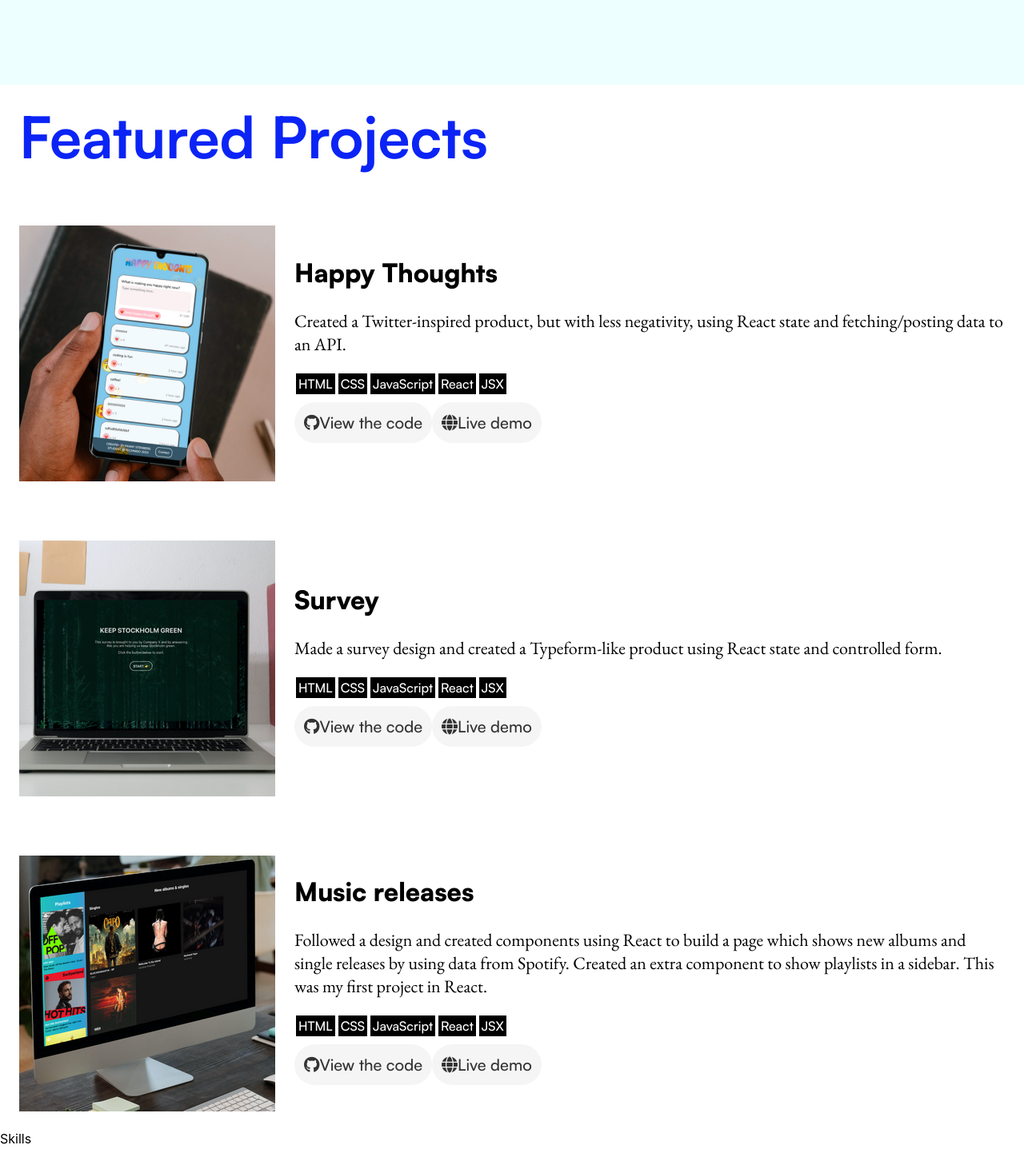
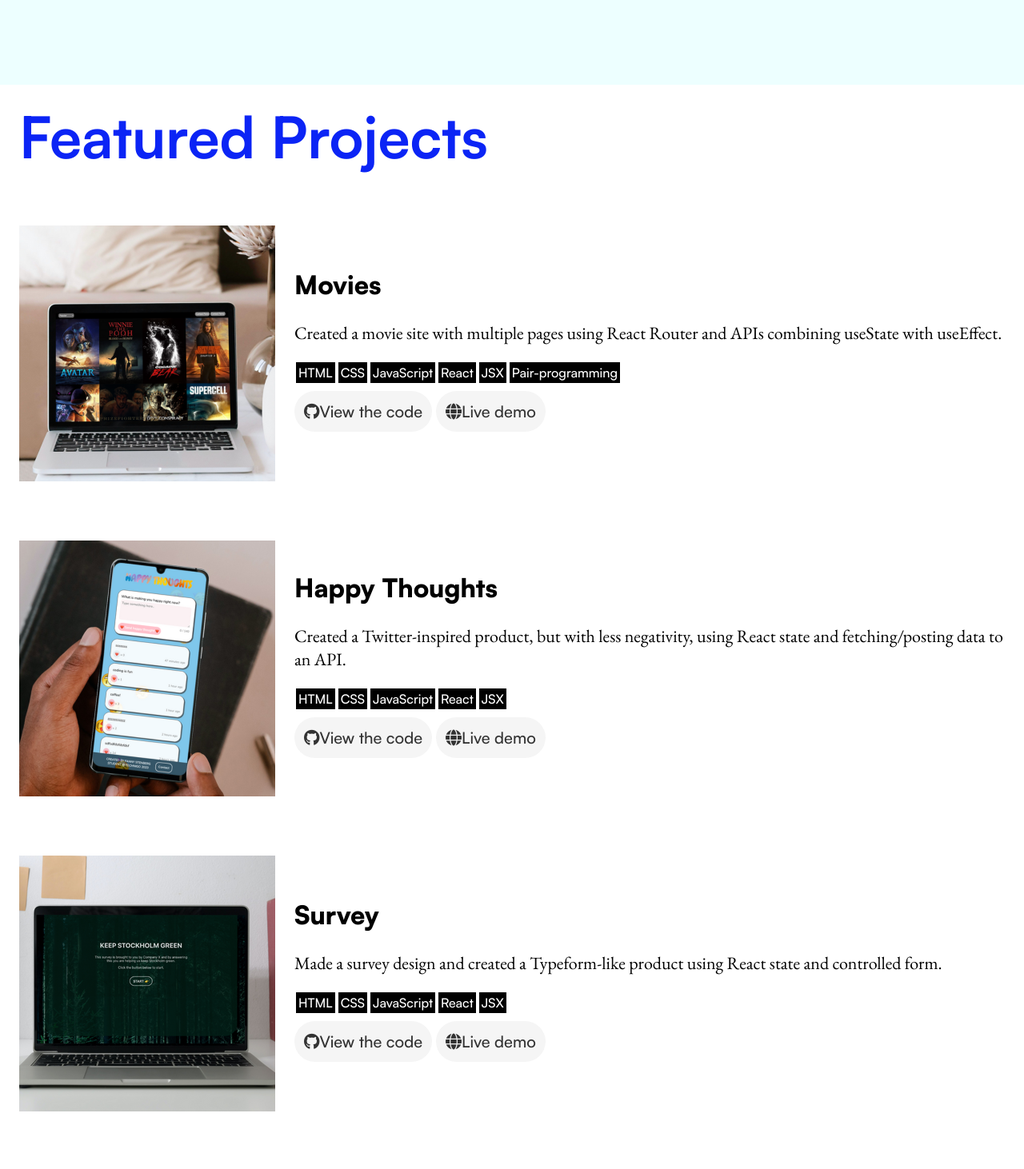
Before and after one commit to fannystenberg/portfolio-react, a React (Create React App) app: page / in a window 1280 px wide. Shown: the part 1330-2792 px from the top of the page at 80% size. Built offline with nearby package versions, Linux system fonts and the light colour scheme.

Commit message:
added last project and updated components

```diff
--- a/src/App.js
+++ b/src/App.js
@@ -1,8 +1,9 @@
-/* eslint-disable jsx-quotes */
 import React from 'react';
 import Header from 'components/Header';
 import FeaturedProjects from 'components/FeaturedProjects';
 import Footer from 'components/Footer';
+import Tech from 'components/Tech';
+import Skills from 'components/Skills';
 
 export const App = () => {
   return (
@@ -13,26 +14,34 @@ export const App = () => {
         <p className="scroll-text">Lets scroll</p>
       </div>
       <main>
-        <section lang="en-US" className="tech" title="Information about tech-stack" aria-label="Information about tech-stack">
-          <h2>Tech</h2>
-          <p>
-            HTML, CSS, Flexbox, <mark className="pink-bg-text">JavaScript,</mark> ES6, JSX,
-            <mark className="blue-bg-text">React,</mark> React Hooks, Redux, Node.js, Mongo DB, Web Accessibly, API:s,
-            <mark className="light-blue-bg-text">mob-programming,</mark> pair-programming, Github.
-          </p>
-        </section>
+        <Tech />
         <section lang="en-US" className="featured-projects" title="Fanny's featured projects" aria-label="List of Fanny's featured projects">
           <h2 lang="en" className="featuredProjectsTitle">Featured Projects</h2>
+          <FeaturedProjects
+            imgSrc="../images/movies.png"
+            title="Movies"
+            description="Created a movie site with multiple pages using React Router and APIs combining useState with useEffect."
+            language1="React"
+            language2="JSX"
+            language3="Pair-programming"
+            githubLink="project-movies"
+            netlifyLink="movie-releases-by-fanny-and-fiona" />
           <FeaturedProjects
             imgSrc="../images/happy-thoughts.png"
             title="Happy Thoughts"
             description="Created a Twitter-inspired product, but with less negativity, using React state and fetching/posting data to an API."
+            language1="React"
+            language2="JSX"
+            language3="no"
             githubLink="project-happy-thoughts"
             netlifyLink="happy-thoughts-byfanny" />
           <FeaturedProjects
             imgSrc="../images/survey.png"
             title="Survey"
             description="Made a survey design and created a Typeform-like product using React state and controlled form."
+            language1="React"
+            language2="JSX"
+            language3="no"
             githubLink="project-survey"
             netlifyLink="green-survey" />
           <FeaturedProjects
@@ -40,13 +49,41 @@ export const App = () => {
             title="Music releases"
             description="Followed a design and created components using React to build a page which shows new albums and single releases
              by using data from Spotify. Created an extra component to show playlists in a sidebar. This was my first project in React."
+            language1="React"
+            language2="JSX"
+            language3="Pair-programming"
             githubLink="project-music-releases"
             netlifyLink="extraordinary-macaron-fce4c5" />
+          <FeaturedProjects
+            imgSrc="../images/weather-app.png"
+            title="Weather app"
+            description="Followed a design and built a simple weather dashboard that tells today's weather, temperature and a 5-day forecast using a weather API."
+            language1="Pair-programming"
+            language2="no"
+            language3="no"
+            githubLink="project-weather-app"
+            netlifyLink="weather-app-byannafannyfiona" />
+          <FeaturedProjects
+            imgSrc="../images/guess-who.png"
+            title="Guess who the game"
+            description="Created a digital version of the classic board game Guess who."
+            language1="no"
+            language2="no"
+            language3="no"
+            githubLink="project-guess-who"
+            netlifyLink="guess-who-byfannystenberg" />
+          <FeaturedProjects
+            imgSrc="../images/chatbot.png"
+            title="Chatbot built in JS"
+            description="Built a chatbot that gives you recommendations for restaurants in Stockholm depending on your pick of cuisine. This was my first project in JavaScript."
+            language1="no"
+            language2="no"
+            language3="no"
+            githubLink="project-chatbot"
+            netlifyLink="theguide-chatbot" />
         </section>
       </main>
-      <aside>
-        Skills
-      </aside>
+      <Skills />
       <Footer />
     </>
   )
--- a/src/components/FeaturedProjects.js
+++ b/src/components/FeaturedProjects.js
@@ -1,6 +1,8 @@
 import React from 'react';
 
-const FeaturedProjects = ({ imgSrc, title, description, githubLink, netlifyLink }) => {
+const FeaturedProjects = (
+  { imgSrc, title, description, language1, language2, language3, githubLink, netlifyLink }
+) => {
   return (
     <div lang="en-US" className="project">
       <div className="projectPicture" aria-hidden="true">
@@ -10,11 +12,12 @@ const FeaturedProjects = ({ imgSrc, title, description, githubLink, netlifyLink
         <h3 lang="en">{title}</h3>
         <p lang="en">{description}</p>
         <ul lang="en" className="project-languages" aria-label="Coding languages used in this project">
-          <li lang="en">HTML</li>
-          <li lang="en">CSS</li>
-          <li lang="en">JavaScript</li>
-          <li lang="en">React</li>
-          <li lang="en">JSX</li>
+          <li lang="en" className="showList">HTML</li>
+          <li lang="en" className="showList">CSS</li>
+          <li lang="en" className="showList">JavaScript</li>
+          <li lang="en" className={language1.length <= 2 ? 'hideList' : 'showList'}>{language1}</li>
+          <li lang="en" className={language2.length <= 2 ? 'hideList' : 'showList'}>{language2}</li>
+          <li lang="en" className={language3.length <= 2 ? 'hideList' : 'showList'}>{language3}</li>
         </ul>
         <button
           lang="en"
--- a/src/components/Footer.js
+++ b/src/components/Footer.js
@@ -18,7 +18,7 @@ const Footer = () => {
         <p>+46(0) 767 16 47 19</p>
         <p>ffannystenberg@gmail.com</p>
       </div>
-      <div className="contact-me">
+      <div className="contactMe">
         <a hrefLang="en-US" className="icon" title="link to Fanny's Linked In page" href="https://www.linkedin.com/in/fanny-stenberg/" target="_blank" rel="noreferrer">
           <i aria-hidden="true" className="fab fa-linkedin-in" />
         </a>
--- /dev/null
+++ b/src/components/Skills.js
@@ -0,0 +1,52 @@
+import React from 'react';
+
+const Skills = () => {
+  return (
+    <aside lang="en-US" className="skills">
+      <h2>Skills</h2>
+      <div lang="en-US" className="skills-container">
+        <div className="Code">
+          <h3 className="h3-code">Code</h3>
+          <ul lang="en" className="code-list">
+            <li lang="en">HTML</li>
+            <li lang="en">CSS</li>
+            <li lang="en">JavaScript</li>
+            <li lang="en">React</li>
+            <li lang="en">JSX</li>
+          </ul>
+        </div>
+        <div lang="en-US" className="Toolbox">
+          <h3 className="h3-toolbox">Toolbox</h3>
+          <ul lang="en" className="toolbox-list">
+            <li lang="en">Visual Studio Code</li>
+            <li lang="en">Github</li>
+            <li lang="en">Figma</li>
+            <li lang="en">Slack</li>
+            <li lang="en">Microsoft Office</li>
+          </ul>
+        </div>
+        <div lang="en-US" className="More">
+          <h3 className="h3-more">More</h3>
+          <ul lang="en" className="more-list">
+            <li lang="en">Analytical</li>
+            <li lang="en">Pair-programming</li>
+            <li lang="en">Team player</li>
+            <li lang="en">Agile methodology</li>
+            <li lang="en">Problem solving</li>
+            <li lang="en">Curious</li>
+            <li lang="en">Project management</li>
+          </ul>
+        </div>
+        <div lang="en-US" className="Upcoming">
+          <h3 className="h3-upcoming">Upcoming</h3>
+          <ul lang="en" className="upcoming-list">
+            <li lang="en">Redux</li>
+            <li lang="en">Node.js</li>
+          </ul>
+        </div>
+      </div>
+    </aside>
+  )
+};
+
+export default Skills;
--- /dev/null
+++ b/src/components/Tech.js
@@ -0,0 +1,16 @@
+import React from 'react';
+
+const Tech = () => {
+  return (
+    <section lang="en-US" className="tech" title="Information about tech-stack" aria-label="Information about tech-stack">
+      <h2>Tech</h2>
+      <p>
+          HTML, CSS, Flexbox, <mark className="pink-bg-text">JavaScript,</mark> ES6, JSX,
+        <mark className="blue-bg-text">React,</mark> React Hooks, Redux, Node.js, Mongo DB, Web Accessibly, API:s,
+        <mark className="light-blue-bg-text">mob-programming,</mark> pair-programming, Github.
+      </p>
+    </section>
+  )
+};
+
+export default Tech;
--- a/src/index.css
+++ b/src/index.css
@@ -221,8 +221,7 @@ code {
     color: #000000;
     margin: 24px 24px 24px 0;
 }
-
-.featured-projects li {
+.showList {
     display: inline;
     padding: 3px;
     margin: 0 2px;
@@ -234,6 +233,10 @@ code {
     font-size: 16px;
     line-height: 22px;
     color: #FFFFFF;
+}
+
+.hideList {
+    display: none;
 }
 
 .featured-projects button {
@@ -261,6 +264,7 @@ code {
     color:white;
 }
 
+/* SKILLS COMPONENT */
 .skills {
     background-color: #FDF2E4;
     font-family: 'Satoshi-Variable';
@@ -320,6 +324,7 @@ code {
     background-color: #6DB486;
 }
 
+/* FOOTER COMPONENT */
 footer {
     display: flex;
     flex-direction: column;
@@ -396,7 +401,7 @@ footer h2 {
     }
 
     .nameAndTitle {
-        grid-column: 2 / span 2;;
+        grid-column: 2 / span 2;
 
     }
 
@@ -442,6 +447,7 @@ footer h2 {
 
     .featured-projects button {
         display: inline;
+        margin-right: 5px;
     }
 
     .skills-container {
@@ -572,6 +578,7 @@ footer h2 {
 
     .featured-projects button {
         display: inline;
+        margin-right: 5px;
     }
 
     .skills-container {
```
Also changed, not shown: public/images/movies.png (added).
